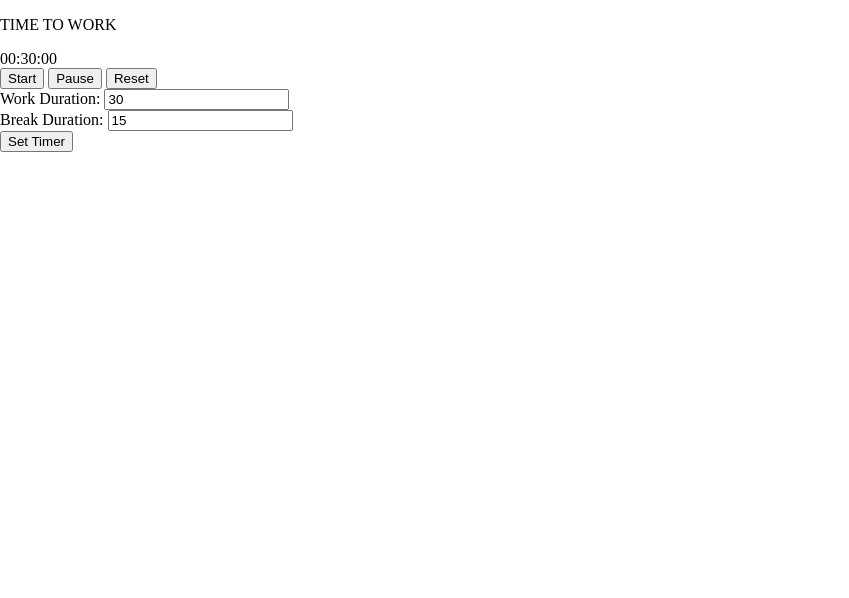
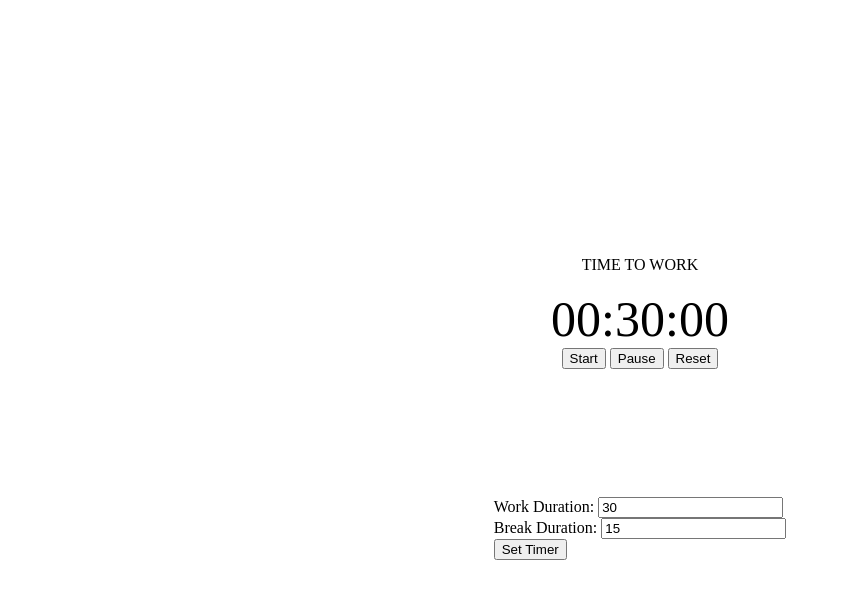
Before and after one commit to bedminer1/SVELTE_POMODORO, a Svelte app in the folder vite-project/: page / in a window 1280 px wide. Shown: the top 598 px of the page, without its empty margins (0-849 px from the left). Built offline with nearby package versions, Linux system fonts and the light colour scheme.

Commit message:
a lil styling with flex boxes

```diff
--- a/vite-project/index.html
+++ b/vite-project/index.html
@@ -6,7 +6,7 @@
     <meta name="viewport" content="width=device-width, initial-scale=1.0" />
     <title>Vite + Svelte</title>
   </head>
-  <body style="margin: 0; padding: 0;">
+  <body style="margin: 0; padding: 0; display: flex; justify-content: center;">
     <div id="app"></div>
     <script type="module" src="/src/main.js"></script>
   </body>
--- a/vite-project/src/App.svelte
+++ b/vite-project/src/App.svelte
@@ -60,6 +60,7 @@
 
 <main>
 
+  <div class="timer-display">
   {#if workTime === true}
     <p>TIME TO WORK</p>
   {:else if workTime === false}
@@ -68,13 +69,17 @@
 
   <!-- svelte-ignore a11y-click-events-have-key-events -->
   <!-- svelte-ignore a11y-no-static-element-interactions -->
-  <div on:click={toggleTimer}>
+  <div style="font-size: 50px;">
     {formatTimer(displayedTimer)}
   </div>
-  <button on:click={startTimer}>Start</button>
-  <button on:click={pauseTimer}>Pause</button>
-  <button on:click={handleClick}>Reset</button>
+  <div class="btn-container">
+    <button on:click={startTimer}>Start</button>
+    <button on:click={pauseTimer}>Pause</button>
+    <button on:click={handleClick}>Reset</button>
+  </div>
+</div>
 
+<div class="timer-form">
   <div>
     <label for="workInput">Work Duration:</label>
     <input type="numeric" id="workInput" required bind:value={workInput}>
@@ -84,4 +89,26 @@
     <input type="numeric" id="breakInput" required bind:value={breakInput}>
   </div>
   <button on:click={handleClick}>Set Timer</button>
+</div>
 </main>
+
+<style>
+  main {
+    display: flex;
+    gap: 10vw;
+    height: 100vh;
+    align-items: center;
+    justify-content: center;
+    flex-direction: column;
+
+  }
+
+  .timer-display {
+    display: flex;
+    flex-direction: column;
+    justify-content: center;
+    align-items: center;
+  }
+
+
+</style>
```
